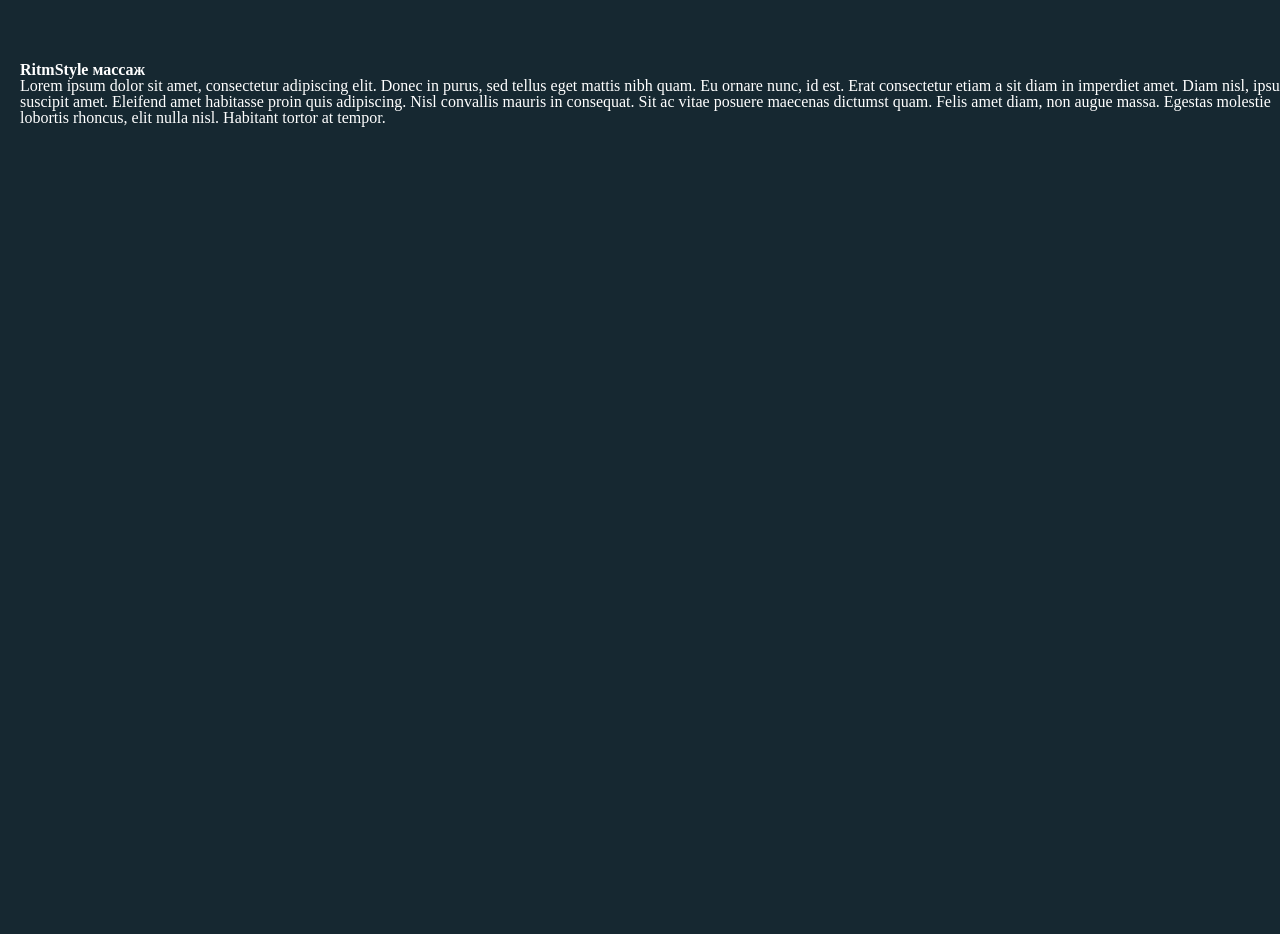
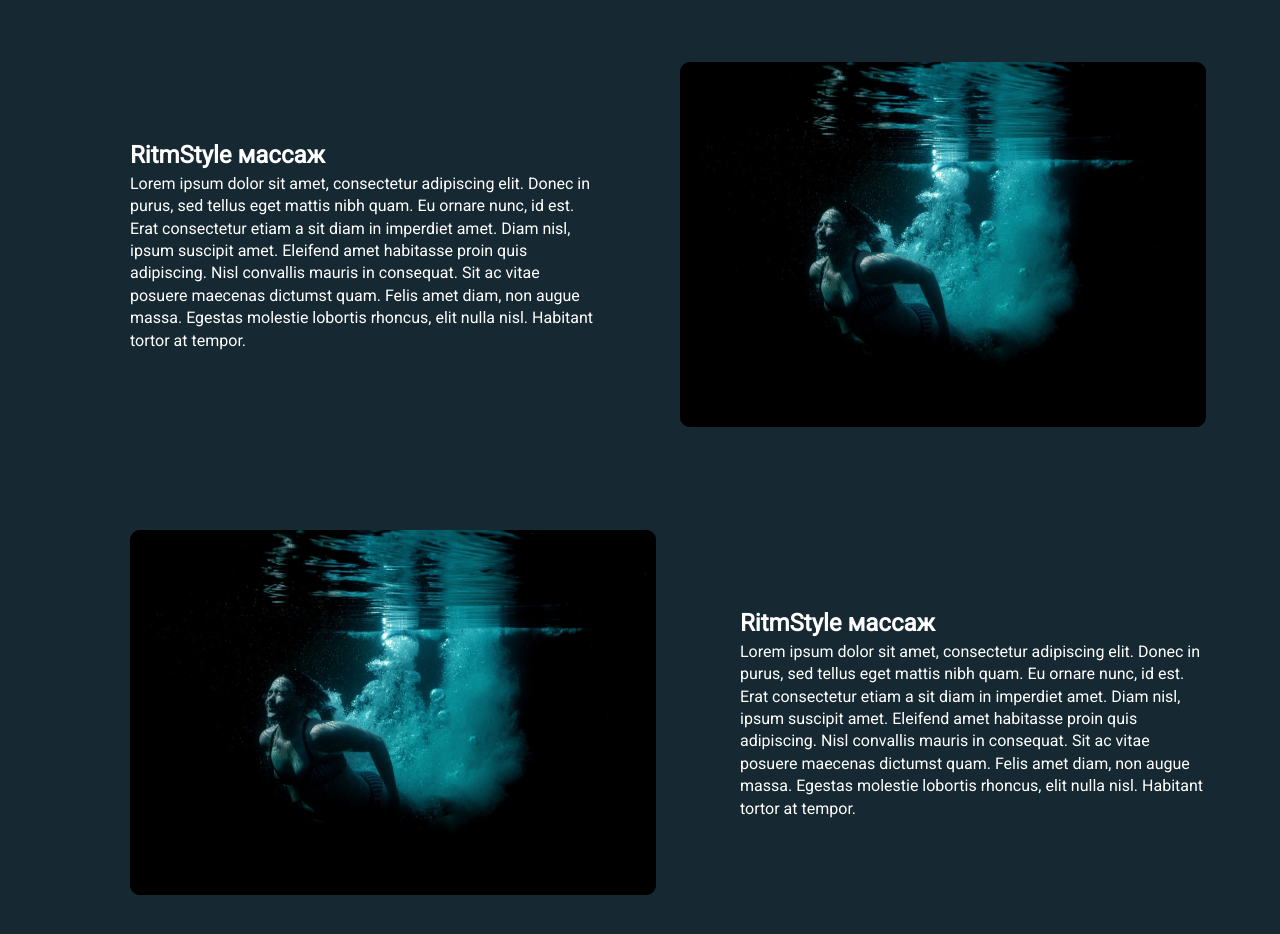
Before and after one commit to exwizar/Multi-page-website, a React (Create React App) app: page / in a window 1280 px wide. Shown: the part 2540-3474 px from the top of the page. Before the commit the page ends 2696 px from the top, so only its background shows below. Built offline with nearby package versions, Linux system fonts and the light colour scheme.

Commit message:
created a blog and added content

```diff
--- a/src/page/main/Mainpage.jsx
+++ b/src/page/main/Mainpage.jsx
@@ -2,6 +2,7 @@ import './mainStyle.scss'
 import Rectangle from '../../components/UI/rectangle/Rectangle.jsx'
 import Slider from "react-slick";
 import { useState } from 'react';
+import swimGrl from '../../scss/img/main-img/swimming-girl_2.png'
 
 const Mainpage = () => {
   const [slideIndex, setSlideIndex] = useState(0);
@@ -95,12 +96,25 @@ const Mainpage = () => {
         <Rectangle>Об RitmStyle</Rectangle>
 
         <div className='about-massage'>
-          <div className='about-massage__title'>
-            <h2>RitmStyle массаж</h2>
-            <p>Lorem ipsum dolor sit amet, consectetur adipiscing elit. Donec in purus, sed tellus eget mattis nibh quam. Eu ornare nunc, id est. Erat consectetur etiam a sit diam in imperdiet amet. Diam nisl, ipsum suscipit amet. Eleifend amet habitasse proin quis adipiscing.
+          <div className='about-massage__info'>
+            <h2 className='about-massage__title'>RitmStyle массаж</h2>
+            <p className='about-massage__text'>Lorem ipsum dolor sit amet, consectetur adipiscing elit. Donec in purus, sed tellus eget mattis nibh quam. Eu ornare nunc, id est. Erat consectetur etiam a sit diam in imperdiet amet. Diam nisl, ipsum suscipit amet. Eleifend amet habitasse proin quis adipiscing.
             Nisl convallis mauris in consequat. Sit ac vitae posuere maecenas dictumst quam. Felis amet diam, non augue massa. Egestas molestie lobortis rhoncus, elit nulla nisl. Habitant tortor at tempor.</p>
           </div>
-          <div className='about-massage__info'></div>
+            <div className='about-massage__img'>
+              <img src={swimGrl} alt="" />
+            </div>
+        </div>
+
+        <div className='about-massage'>
+            <div className='about-massage__img'>
+              <img src={swimGrl} alt="" />
+            </div>
+          <div className='about-massage__info'>
+            <h2 className='about-massage__title'>RitmStyle массаж</h2>
+            <p className='about-massage__text'>Lorem ipsum dolor sit amet, consectetur adipiscing elit. Donec in purus, sed tellus eget mattis nibh quam. Eu ornare nunc, id est. Erat consectetur etiam a sit diam in imperdiet amet. Diam nisl, ipsum suscipit amet. Eleifend amet habitasse proin quis adipiscing.
+            Nisl convallis mauris in consequat. Sit ac vitae posuere maecenas dictumst quam. Felis amet diam, non augue massa. Egestas molestie lobortis rhoncus, elit nulla nisl. Habitant tortor at tempor.</p>
+          </div>
         </div>
 
       </div>
--- a/src/page/main/mainStyle.scss
+++ b/src/page/main/mainStyle.scss
@@ -143,7 +143,7 @@
             }
             .card-text {
                 padding: 0 60px 0;
-                text-align: center;
+                text-align: left;
                 font-family: 'Proxima Nova';
                 font-style: normal;
                 font-weight: 300;
@@ -155,6 +155,31 @@
 
     .about {
       padding-top: 700px;
+
+        .about-massage {
+            display: flex;
+            align-items: center;
+            justify-content: center;
+            gap: 84px;
+            padding-bottom: 100px;
+            .about-massage__info {
+                .about-massage__title {
+                    font-family: 'Roboto', sans-serif;
+                    font-style: normal;
+                    font-weight: 700; //add 700
+                    font-size: 24px;
+                    line-height: 140%;
+                }
+                .about-massage__text {
+                    width: 466px;
+                    font-family: 'Roboto', sans-serif;
+                    font-style: normal;
+                    font-weight: 300; // add 300
+                    font-size: 16px;
+                    line-height: 140%;
+                }
+            }
+        }
     }
 
 }
```
Also changed, not shown: src/scss/img/main-img/swimming-girl_2.png (renamed from src/scss/img/main-img/Rectangle 23.png).
